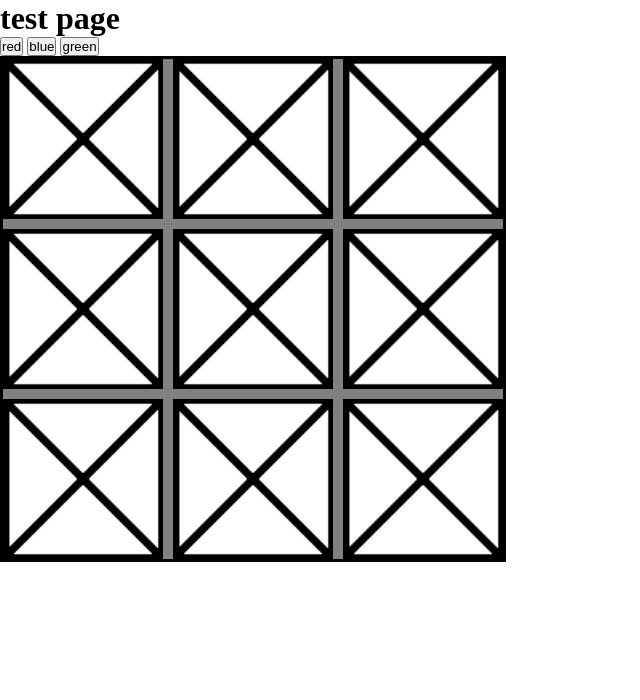
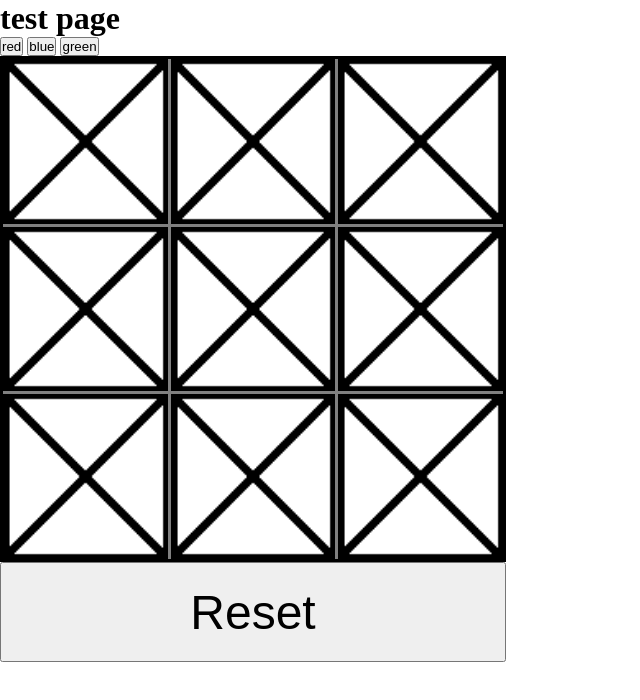
Before and after one commit to np2029/F28WP, a plain HTML site: page node/nodeApp.html in a window 1280 px wide. Shown: the whole page, without its empty margins (0-640 px from the left). Drawn offline with nearby package versions, Linux system fonts and the light colour scheme; no server answers.

Commit message:
tile clicking interaction framework

```diff
--- a/node/nodeApp.css
+++ b/node/nodeApp.css
@@ -10,8 +10,8 @@
     display: grid;
     grid-template-columns: auto auto auto;
     grid-template-rows: auto auto auto;
-    row-gap: 10px;
-    column-gap: 10px;
+    row-gap: 3px;
+    column-gap: 3px;
     background-color: gray;
 }
 
@@ -21,3 +21,9 @@
     height: 100%;
     display: block;
 }
+
+#resetButton {
+    width: 506px;
+    height: 100px;
+    font-size: 48px;
+}
--- a/node/nodeApp.html
+++ b/node/nodeApp.html
@@ -4,7 +4,7 @@
     <meta charset="UTF-8">
     <meta name="viewport" content="width=device-width, initial-scale=1.0">
     <title>Document</title>
-    <link rel="stylesheet" href="nodeApp.css">
+    <link rel="stylesheet" type="text/css" href="../node/nodeApp.css">
 </head>
 <body>
     <h1 id="titleText"> test page </h1>
@@ -13,21 +13,28 @@
     <button>green</button>
 
     <div id="griDiv">
-        <div><img src="../media/temp.png"></div>
-        <div><img src="../media/temp.png"></div>
-        <div><img src="../media/temp.png"></div>
-        <div><img src="../media/temp.png"></div>
-        <div><img src="../media/temp.png"></div>
-        <div><img src="../media/temp.png"></div>
-        <div><img src="../media/temp.png"></div>
-        <div><img src="../media/temp.png"></div>
-        <div><img src="../media/temp.png"></div>
+        <div class="tile" onclick="tileClicked(1)"><img src="../media/temp.png"></div>
+        <div class="tile" onclick="tileClicked(2)"><img src="../media/temp.png"></div>
+        <div class="tile" onclick="tileClicked(3)"><img src="../media/temp.png"></div>
+        <div class="tile" onclick="tileClicked(4)"><img src="../media/temp.png"></div>
+        <div class="tile" onclick="tileClicked(5)"><img src="../media/temp.png"></div>
+        <div class="tile" onclick="tileClicked(6)"><img src="../media/temp.png"></div>
+        <div class="tile" onclick="tileClicked(7)"><img src="../media/temp.png"></div>
+        <div class="tile" onclick="tileClicked(8)"><img src="../media/temp.png"></div>
+        <div class="tile" onclick="tileClicked(9)"><img src="../media/temp.png"></div>
     </div>
+
+    <button id="resetButton" onclick="resetTiles()">
+        Reset
+    </button>
 
     <!-- IO STUFF HERE -->
     <script src="/socket.io/socket.io.js"></script>
     <script>
         var socket = io();
+
+        //symbol should be handled server side but stick it here for now
+        var symb = "x";
 
         var button = document.getElementById('redButton');
         button.addEventListener('click', function() {
@@ -38,6 +45,48 @@
         function changeColor(color) {
            document.getElementById("titleText").style.color=color;
         };
+
+        function resetTiles() {
+            let tiles = document.getElementsByClassName('tile');
+            for (x=0; x<tiles.length;x++) {
+                tiles[x].firstChild.src="../media/emptyTile.png";
+            }
+        }
+
+        function tileClicked(n) {
+            socket.emit('tile clicked',([n,symb]))
+        }
+
+        //add emitter event to all buttons
+        //DOESNT WORK BECAUSE IT PASSES X BY REFERENCE NOT VALUE
+        // let tiles = document.getElementsByClassName('tile');
+        //     for (x=0; x<tiles.length; x++) {
+        //         console.log("LOOP ITTERATING")
+        //         tiles[x].addEventListener('click', function() {
+        //             console.log(tiles[x]);
+        //             console.log(x);
+        //             socket.emit('tile clicked',([x,"test"]));
+        //         })
+        //         console.log("tile: ");
+        //         console.log(tiles[x]);
+        //         console.log(x);
+        //     }
+        // x = 99;
+
+        //BOLLOCKS. IDGAF WHY. BORING VERSION GO
+        // //give each tile a class representing its order
+        // let tiles = document.getElementsByClassName('tile');
+        //     for (x=0; x<tiles.length;x++) {
+        //         tiles[x].classList.add("tile"+x);
+        //     }
+
+        // //use each tiles class to give it a relevant event listener
+        // Array.prototype.slice.call( tiles ).forEach(element => {
+        //     element.addEventListener('click', function() {
+        //         socket.emit('tile clicked',([element.classList[0],"test"]))
+        //     })
+        // });
+
     </script>
 </body>
 
```
Also changed, not shown: node/nodeApp.js (+9 -0 lines), media/emptyTile.png (added), media/oTile.png (added), media/xTile.png (added).
